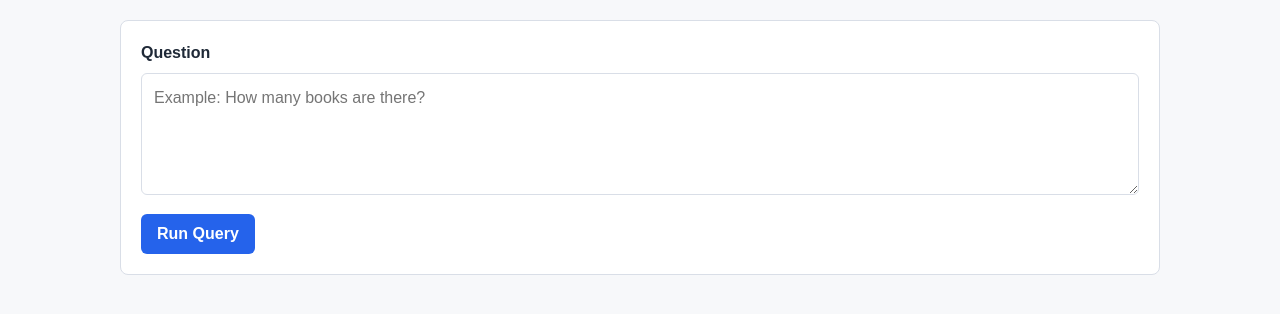
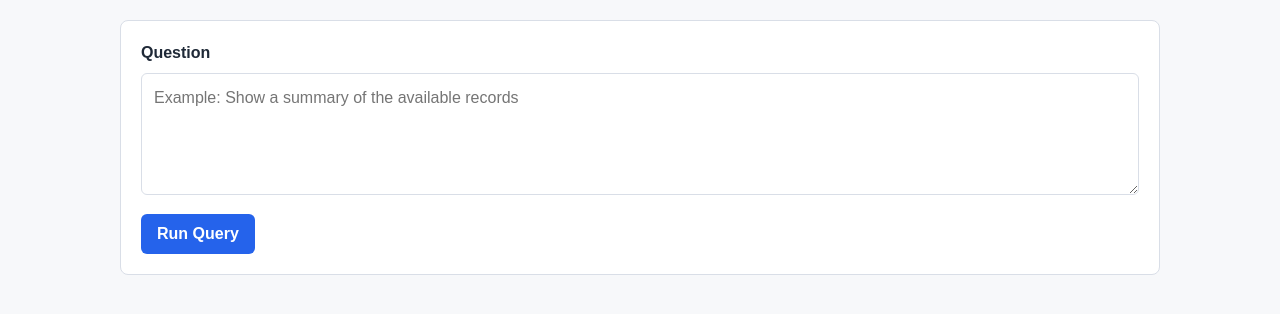
Before and after one commit to SR33H4R1/tecnots-assessment, a FastAPI app: page / in a window 1280 px wide. Shown: the part 107-421 px from the top of the page. Run offline with FastAPI, Linux system fonts and the light colour scheme.

Commit message:
Final README and frontend polish

```diff
--- a/templates/index.html
+++ b/templates/index.html
@@ -15,7 +15,7 @@
 
       <section class="panel">
         <label for="question">Question</label>
-        <textarea id="question" rows="4" placeholder="Example: How many books are there?"></textarea>
+        <textarea id="question" rows="4" placeholder="Example: Show a summary of the available records"></textarea>
         <div class="actions">
           <button id="submit" type="button">Run Query</button>
           <span id="loading" class="loading" hidden>Generating SQL and querying database...</span>
@@ -150,7 +150,7 @@
       });
 
       if (window.location.protocol === "file:") {
-        showError("Open this UI through the FastAPI server, for example http://127.0.0.1:8010/. Direct file access cannot call /query.");
+        showError("Open this UI through the FastAPI server, for example http://localhost:8010/. Direct file access cannot call /query.");
       }
     </script>
   </body>
```
Also changed, not shown: README.md.
